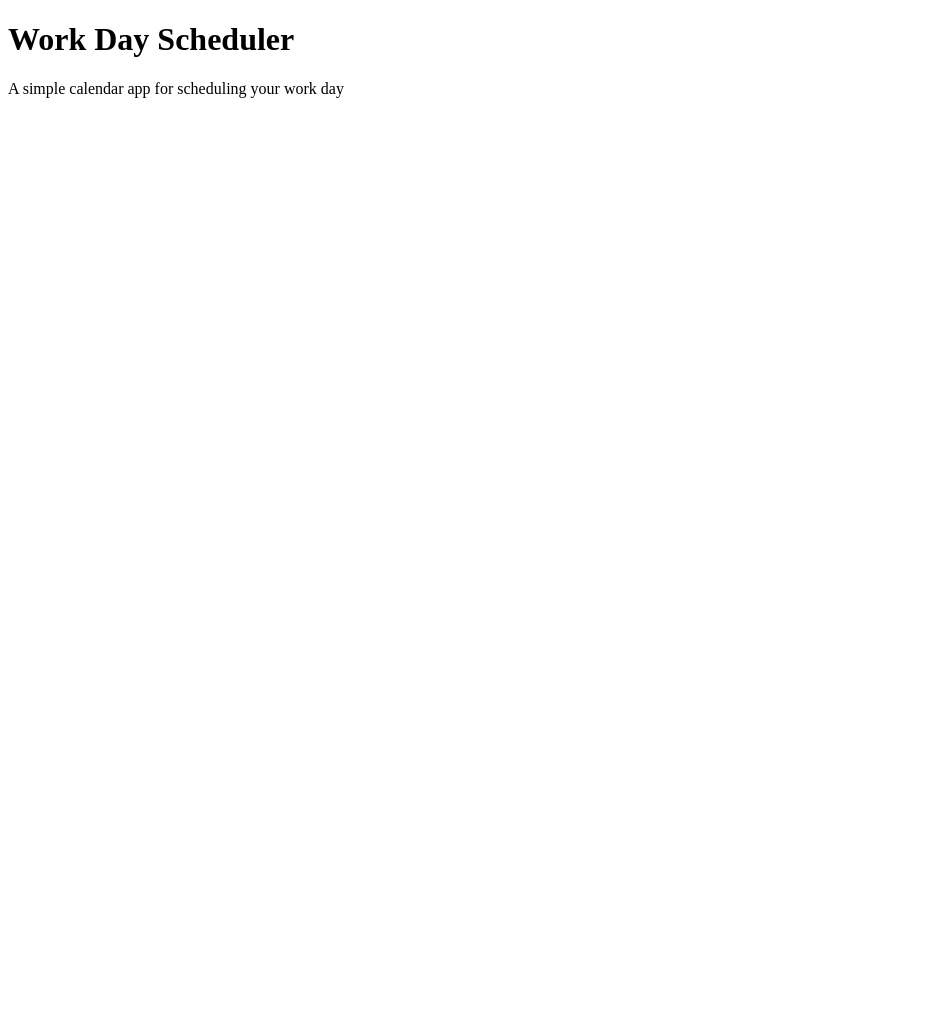
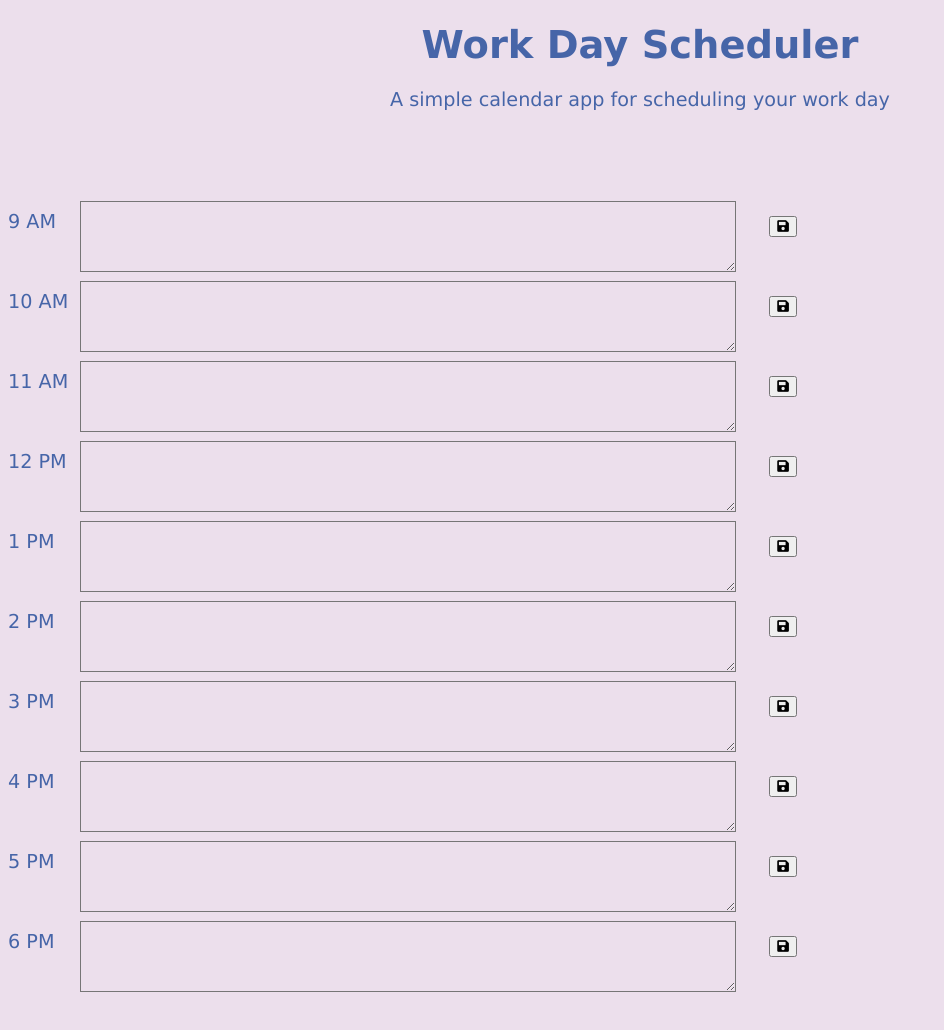
Before and after one commit to parkerjustice/workday-scheduler, a plain HTML site: page index.html in a window 1280 px wide. Shown: the whole page, without its empty margins (0-944 px from the left). Before the commit the page ends 800 px from the top, so only its background shows below. Drawn offline with Linux system fonts and the light colour scheme.

Commit message:
added new html

```diff
--- a/index.html
+++ b/index.html
@@ -5,6 +5,8 @@
     <meta http-equiv="X-UA-Compatible" content="IE=edge">
     <meta name="viewport" content="width=device-width, initial-scale=1.0">
     <title>Work Scheduler</title>
+    <link rel="stylesheet" href="https://use.fontawesome.com/releases/v5.8.1/css/all.css"
+		integrity="sha384-50oBUHEmvpQ+1lW4y57PTFmhCaXp0ML5d60M1M7uH2+nqUivzIebhndOJK28anvf" crossorigin="anonymous" />
     <link rel="stylesheet" href="./style.css" />
 </head>
 
@@ -17,10 +19,88 @@
     <div class="row" id="date-today"><h3></h3></div>
   </header>
 
-  <div class="container">
+<div class="container">
+    <!-- Calendar Section -->
 
+		<div id="9" class="row time-block">
+    <div class="col hour"> 9 AM</div>
+    <div class="text">
+      <textarea class="col description"></textarea>
+    </div>
+      <button class="btn saveBtn"><i class="fas fa-save"></i></button>
+  </div>
 
-    <!-- Calendar Section -->
+  <div id="10" class="row time-block">
+    <div class="col hour"> 10 AM</div>
+    <div class="text">
+      <textarea class="col description"></textarea>
+    </div>
+      <button class="btn saveBtn"><i class="fas fa-save"></i></button>
+  </div>
+
+  <div id="11" class="row time-block">
+    <div class="col hour"> 11 AM</div>
+    <div class="text">
+      <textarea class="col description"></textarea>
+    </div>
+      <button class="btn saveBtn"><i class="fas fa-save"></i></button>
+  </div>
+
+  <div id="12" class="row time-block">
+    <div class="col hour"> 12 PM</div>
+    <div class="text">
+      <textarea class="col description"></textarea>
+    </div>
+      <button class="btn saveBtn"><i class="fas fa-save"></i></button>
+  </div>
+
+  <div id="1" class="row time-block">
+    <div class="col hour"> 1 PM</div>
+    <div class="text">
+      <textarea class="col description"></textarea>
+    </div>
+      <button class="btn saveBtn"><i class="fas fa-save"></i></button>
+  </div>
+
+  <div id="2" class="row time-block">
+    <div class="col hour"> 2 PM</div>
+    <div class="text">
+      <textarea class="col description"></textarea>
+    </div>
+      <button class="btn saveBtn"><i class="fas fa-save"></i></button>
+  </div>
+
+  <div id="3" class="row time-block">
+    <div class="col hour"> 3 PM</div>
+    <div class="text">
+      <textarea class="col description"></textarea>
+    </div>
+      <button class="btn saveBtn"><i class="fas fa-save"></i></button>
+  </div>
+
+  <div id="4" class="row time-block">
+    <div class="col hour"> 4 PM</div>
+    <div class="text">
+      <textarea class="col description"></textarea>
+    </div>
+      <button class="btn saveBtn"><i class="fas fa-save"></i></button>
+  </div>
+
+  <div id="5" class="row time-block">
+    <div class="col hour"> 5 PM</div>
+    <div class="text">
+      <textarea class="col description"></textarea>
+    </div>
+      <button class="btn saveBtn"><i class="fas fa-save"></i></button>
+  </div>
+
+  <div id="6" class="row time-block">
+    <div class="col hour"> 6 PM</div>
+    <div class="text">
+      <textarea class="col description"></textarea>
+    </div>
+      <button class="btn saveBtn"><i class="fas fa-save"></i></button>
+  </div>
 
 
 </body>
--- a/style.css
+++ b/style.css
@@ -0,0 +1,36 @@
+body {
+    font-family: 'Lucida Sans', 'Lucida Sans Regular', 'Lucida Grande', 'Lucida Sans Unicode', Geneva, Verdana, sans-serif;
+    font-size: larger;
+    line-height: 1;
+    color: rgb(70, 101, 168);
+    text-align: center;
+    background-color: rgba(216, 191, 216, 0.486);
+}
+
+.col {
+    text-align: left;
+    background: transparent;
+}
+
+.text {
+    position: relative;
+    bottom: 30px;
+}
+
+.btn {
+    position: relative;
+    left: 375px;
+    bottom: 90px;
+}
+
+.row {
+    width: 800px;
+    height: 60px;
+    padding-bottom: 20px;
+}
+
+textarea {
+    width: 650px;
+    height: 65px;
+    background: transparent;
+}
```
